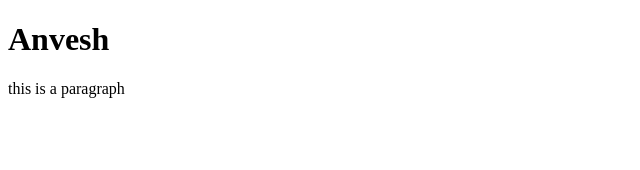
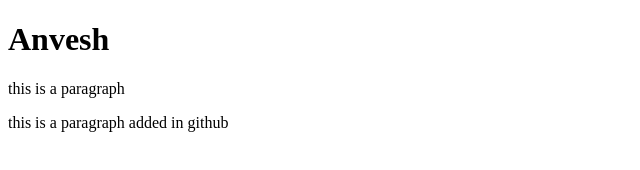
Before and after one commit to samaanvesh/MyFirstgithubProject, a plain HTML site: page index.html in a window 1280 px wide. Shown: the whole page, without its empty margins (0-640 px from the left). Drawn offline with Linux system fonts and the light colour scheme.

Commit message:
changes done in github

```diff
--- a/index.html
+++ b/index.html
@@ -13,5 +13,10 @@
     <p>
         this is a paragraph
     </p>
+    <p2>
+
+        this is a paragraph added in github
+    </p2>
+
 </body>
 </html>
```
